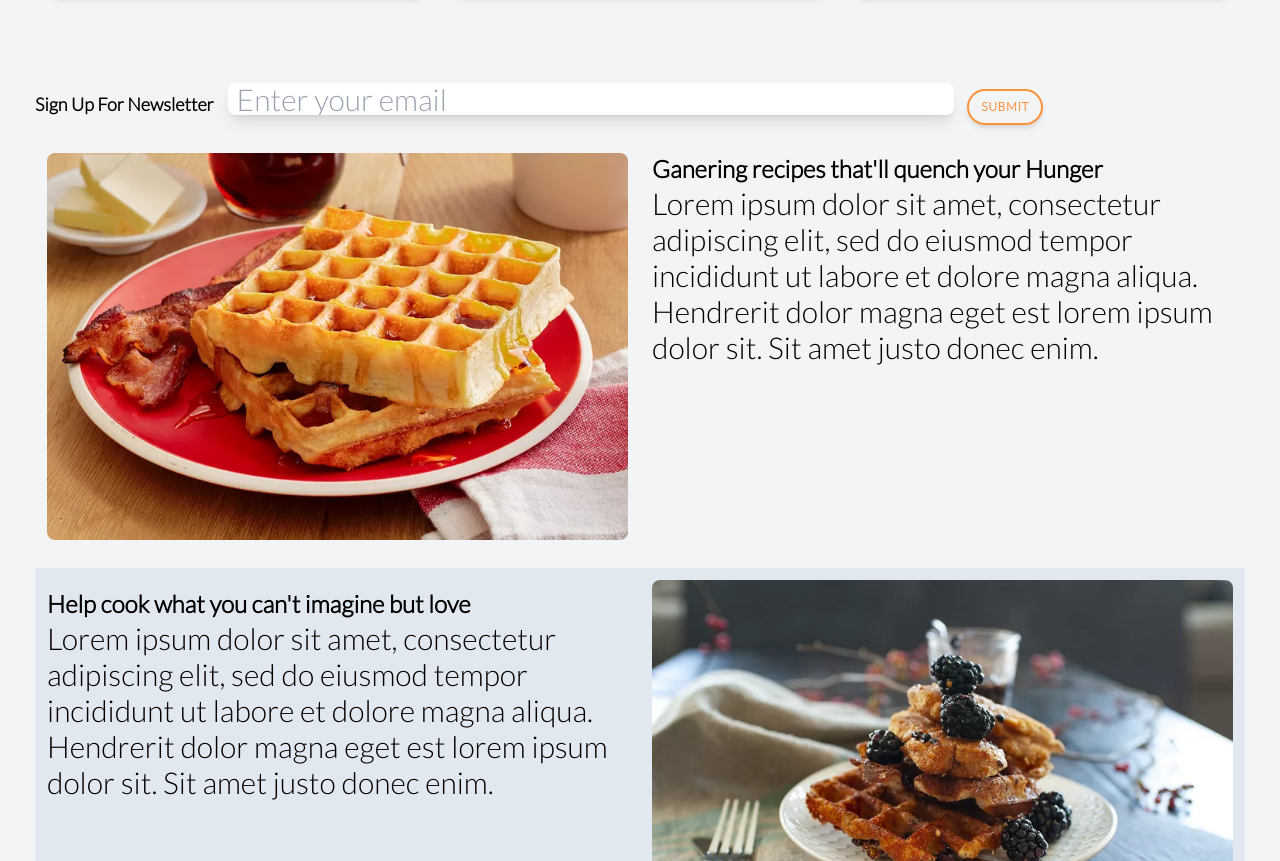
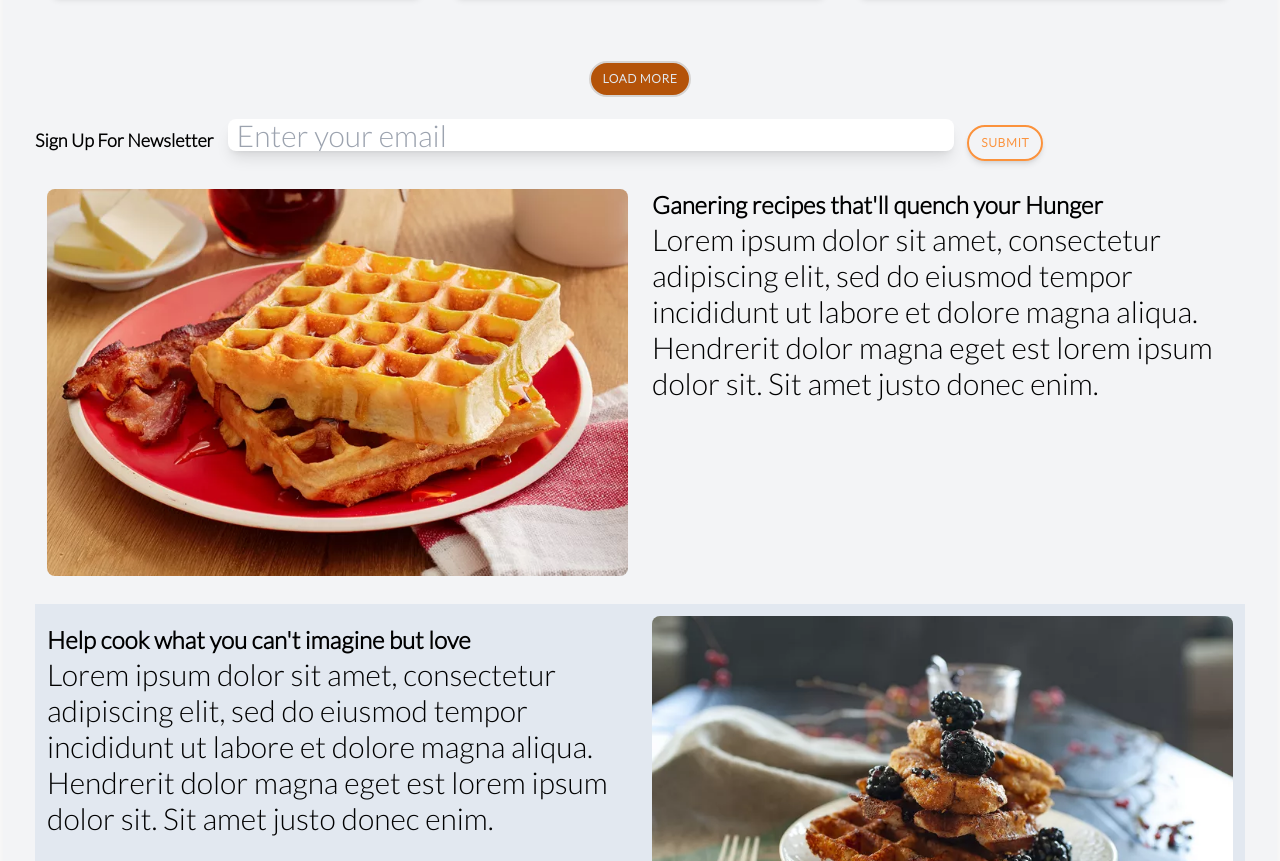
Before and after one commit to chijindumu/Recipe-cave, a plain HTML site: page index.html in a window 1280 px wide. Shown: the part 1169-2030 px from the top of the page. Drawn offline with nearby package versions, Linux system fonts and the light colour scheme.

Commit message:
Update index.html

```diff
--- a/index.html
+++ b/index.html
@@ -224,7 +224,7 @@
                 </div>
 
                 <div class="flex justify-center align-center mt-4" >
-                  <h3 class=" hidden bg-amber-700 text-slate-200 border-2 border-stone-300 rounded-full py-2 px-3 uppercase text-xs font-bold tracking-wider cursor-pointer transform hover:scale-110 transition ease-out duration-500" id="loadMore">load more</h3>
+                  <h3 class="bg-amber-700 text-slate-200 border-2 border-stone-300 rounded-full py-2 px-3 uppercase text-xs font-bold tracking-wider cursor-pointer transform hover:scale-110 transition ease-out duration-500" id="loadMore">load more</h3>
                 </div>
                 <!-- newsletter -->
                 <section class=" mt-5" id="newsletter">
```
